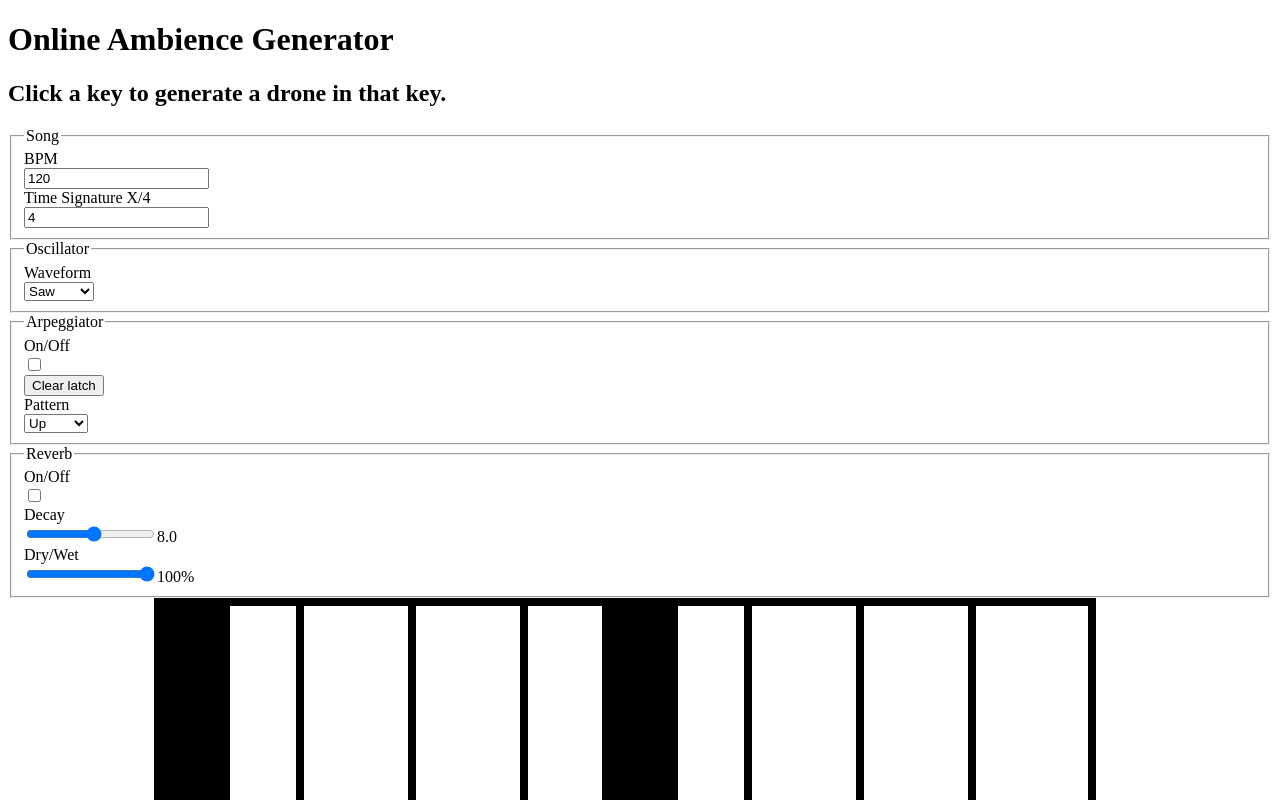
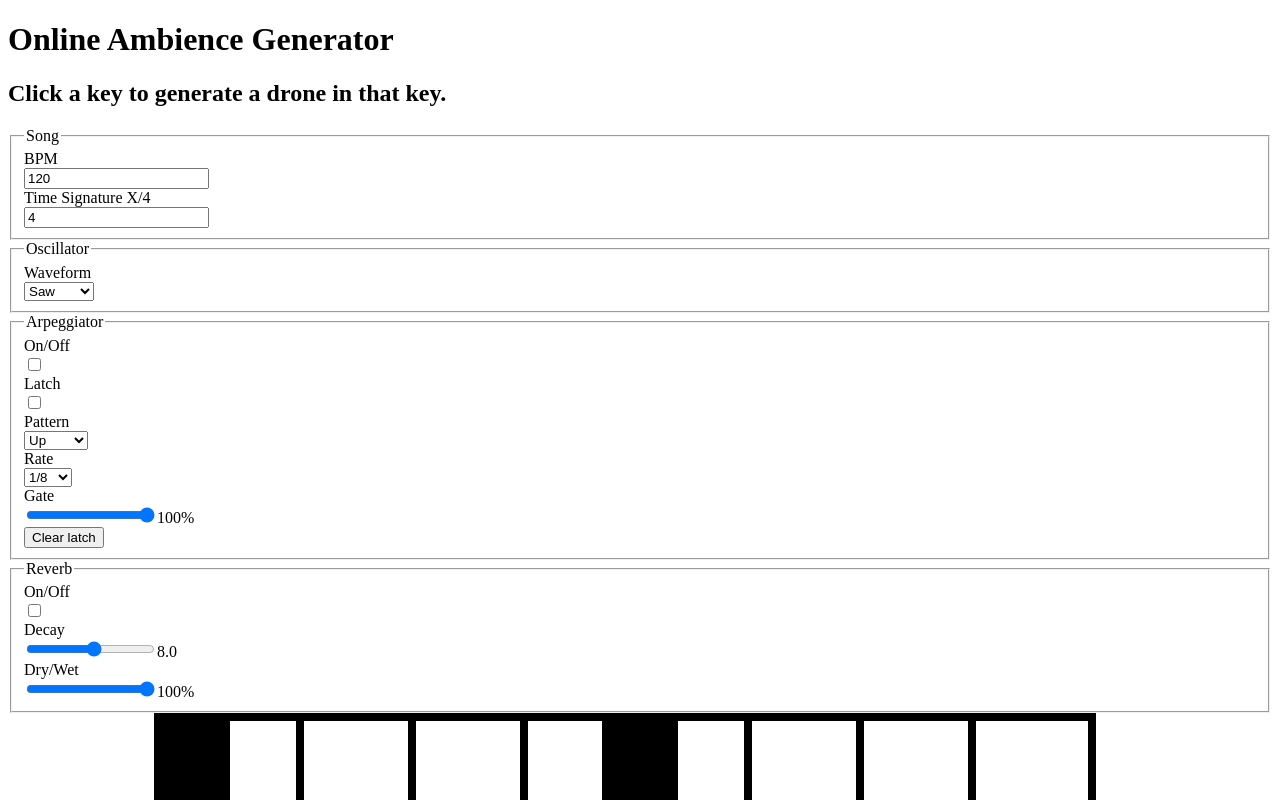
Before and after one commit to xow/ambience, a Next.js app: page / in a window 1280 px wide. Shown: the top 800 px of the page. Built offline with nearby package versions, Linux system fonts and the light colour scheme.

Commit message:
#24 Finish arpeggiator settings

```diff
--- a/src/DAW/Presets.ts
+++ b/src/DAW/Presets.ts
@@ -2,6 +2,8 @@ import { IDawSettings } from '..';
 
 export const presets: Record<string, IDawSettings> = {
   dronePad: {
+    name: 'Drone pad / Ambience Generator',
+    description: 'Click a key to generate a drone in that key.',
     type: 'sawtooth',
     timeSignature: 4,
     bpm: 120,
--- a/src/MidiEffects/Arpeggiator.ts
+++ b/src/MidiEffects/Arpeggiator.ts
@@ -3,8 +3,10 @@ import { Commands, IHandleMidi, MidiSignal } from '../Tools/Midi';
 
 export type ArpeggiatorStyles = 'trigger' | 'up';
 
+export type ArpeggiatorRates = 1 | 2 | 3 | 4 | 6 | 8 | 12 | 16 | 18 | 24 | 32;
+
 export interface IArpeggiatorUniqueParams {
-  noteDenominator: number;
+  noteDenominator: ArpeggiatorRates;
   /** 0 to 1; the length between each note the note will be held */
   gate: number;
   /** The pattern in which the currently held notes will play */
--- a/src/components/PluginControl.tsx
+++ b/src/components/PluginControl.tsx
@@ -5,7 +5,7 @@ interface IProps {
 
 function PluginControl({ children, pluginName }: IProps) {
   return (
-    <fieldset className="mb-4 flex content-center items-center shadow-md p-4 border border-solid border-gray-300 flex-grow w-96">
+    <fieldset className="mb-4 flex content-center items-center shadow-md p-4 border border-solid border-gray-300 flex-grow">
       <legend className="font-bold text-gray-700">{pluginName}</legend>
       {children}
     </fieldset>
--- a/src/components/SynthControls.tsx
+++ b/src/components/SynthControls.tsx
@@ -8,7 +8,10 @@ import Input from '../components/Util/Input';
 import PluginControl from '../components/PluginControl';
 import type { IDawSettings, initialise } from '..';
 import { SynthParametersContext } from '../pages';
-import { ArpeggiatorStyles } from '../MidiEffects/Arpeggiator';
+import {
+  ArpeggiatorRates,
+  ArpeggiatorStyles,
+} from '../MidiEffects/Arpeggiator';
 
 interface IProps {
   controls: ReturnType<typeof initialise>;
@@ -19,7 +22,7 @@ function SynthControls({ controls }: IProps) {
   return (
     <>
       <PluginControl pluginName="Song">
-        <div className="flex-grow min-w-min">
+        <div className="flex-grow w-36">
           <Input
             label="BPM"
             value={`${dawSettings.bpm}`}
@@ -31,7 +34,7 @@ function SynthControls({ controls }: IProps) {
             }
           />
         </div>
-        <div className="flex-grow min-w-min">
+        <div className="flex-grow w-36">
           <Input
             label="Time Signature X/4"
             value={`${dawSettings.timeSignature}`}
@@ -58,7 +61,9 @@ function SynthControls({ controls }: IProps) {
         />
       </PluginControl>
       <PluginControl pluginName="Arpeggiator">
-        <div className="flex-grow min-w-min">
+        <div className="flex-grow">
+          <div className="flex mb-4">
+            <div className="flex-grow w-36">
               <Switch
                 label="On/Off"
                 value={dawSettings.arpeggiator.isOn}
@@ -70,10 +75,22 @@ function SynthControls({ controls }: IProps) {
                 }
               />
             </div>
-        <div className="flex-grow min-w-min">
-          <Button onClick={() => controls.handleUnlatch()}>Clear latch</Button>
+            <div className="flex-grow w-36">
+              <Switch
+                label="Latch"
+                value={dawSettings.arpeggiator.isLatchOn}
+                onChange={value =>
+                  setDawSettings({
+                    ...dawSettings,
+                    arpeggiator: {
+                      ...dawSettings.arpeggiator,
+                      isLatchOn: value,
+                    },
+                  })
+                }
+              />
             </div>
-        <div className="flex-grow min-w-min">
+            <div className="flex-grow w-36">
               <Select<ArpeggiatorStyles>
                 label="Pattern"
                 options={{
@@ -89,9 +106,76 @@ function SynthControls({ controls }: IProps) {
                 }
               />
             </div>
+          </div>
+          <div className="flex">
+            <div className="flex-grow w-36">
+              <Select<`${ArpeggiatorRates}`>
+                label="Rate"
+                options={{
+                  '1': '1/1',
+                  '2': '1/2',
+                  '3': '1/3',
+                  '4': '1/4',
+                  '6': '1/6',
+                  '8': '1/8',
+                  '12': '1/12',
+                  '16': '1/16',
+                  '18': '1/18',
+                  '24': '1/24',
+                  '32': '1/32',
+                }}
+                value={`${dawSettings.arpeggiator.noteDenominator}`}
+                onChange={value =>
+                  setDawSettings({
+                    ...dawSettings,
+                    arpeggiator: {
+                      ...dawSettings.arpeggiator,
+                      noteDenominator: parseInt(value, 10) as
+                        | 1
+                        | 2
+                        | 3
+                        | 4
+                        | 6
+                        | 8
+                        | 12
+                        | 16
+                        | 18
+                        | 24
+                        | 32,
+                    },
+                  })
+                }
+              />
+            </div>
+            <div className="flex-grow w-36">
+              <Radial
+                label="Gate"
+                value={dawSettings.arpeggiator.gate * 100}
+                onChange={value =>
+                  setDawSettings({
+                    ...dawSettings,
+                    arpeggiator: {
+                      ...dawSettings.arpeggiator,
+                      gate: value / 100,
+                    },
+                  })
+                }
+                min={0}
+                max={100}
+                suffix="%"
+                decimalPlaces={0}
+              />
+            </div>
+            <div className="flex-grow w-36">
+              <Button onClick={() => controls.handleUnlatch()}>
+                Clear latch
+              </Button>
+            </div>
+          </div>
+        </div>
       </PluginControl>
       <PluginControl pluginName="Reverb">
-        <div className="flex-grow min-w-min">
+        <div className="flex-grow w-36">
           <Switch
             label="On/Off"
             value={dawSettings.reverb.isOn}
@@ -103,7 +187,7 @@ function SynthControls({ controls }: IProps) {
             }
           />
         </div>
-        <div className="flex-grow min-w-min">
+        <div className="flex-grow w-36">
           <Radial
             label="Decay"
             value={dawSettings.reverb.decay}
@@ -119,7 +203,7 @@ function SynthControls({ controls }: IProps) {
             decimalPlaces={1}
           />
         </div>
-        <div className="flex-grow min-w-min">
+        <div className="flex-grow w-36">
           <Radial
             label="Dry/Wet"
             value={dawSettings.reverb.dryWet * 100}
--- a/src/index.ts
+++ b/src/index.ts
@@ -15,6 +15,10 @@ import {
 import { createChord, IChordParams } from './MidiEffects/Chord';
 
 export interface IDawSettings {
+  // Patch
+  name: string;
+  description: string;
+
   // Song
   bpm: number;
   timeSignature: number;
```
Lines whose indentation alone changed are shown as unchanged.
